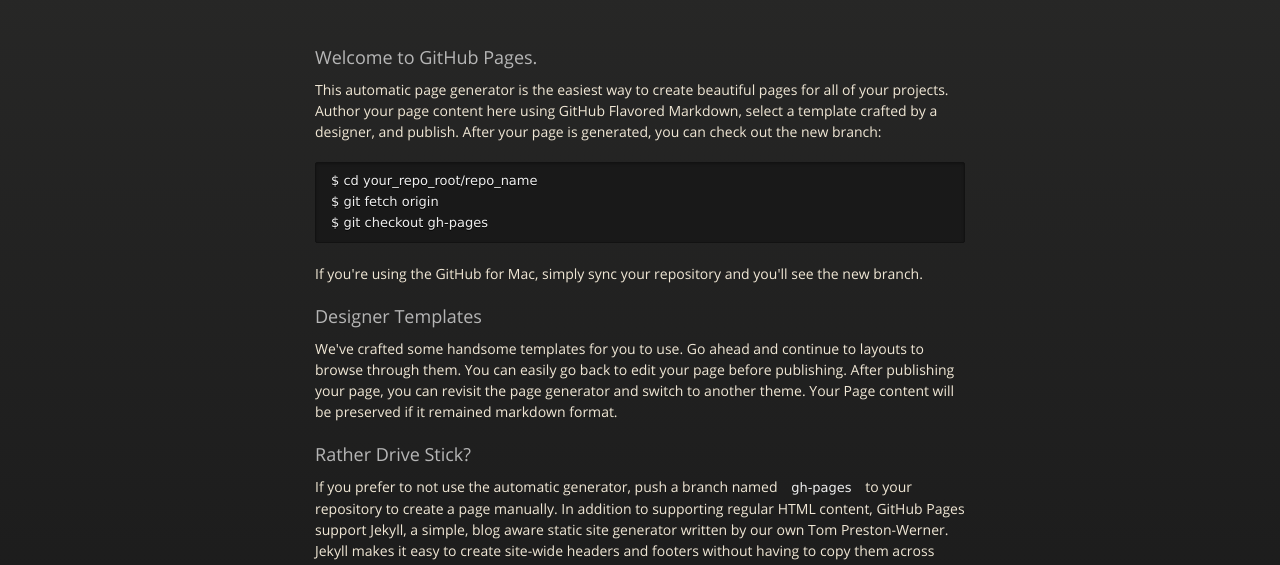
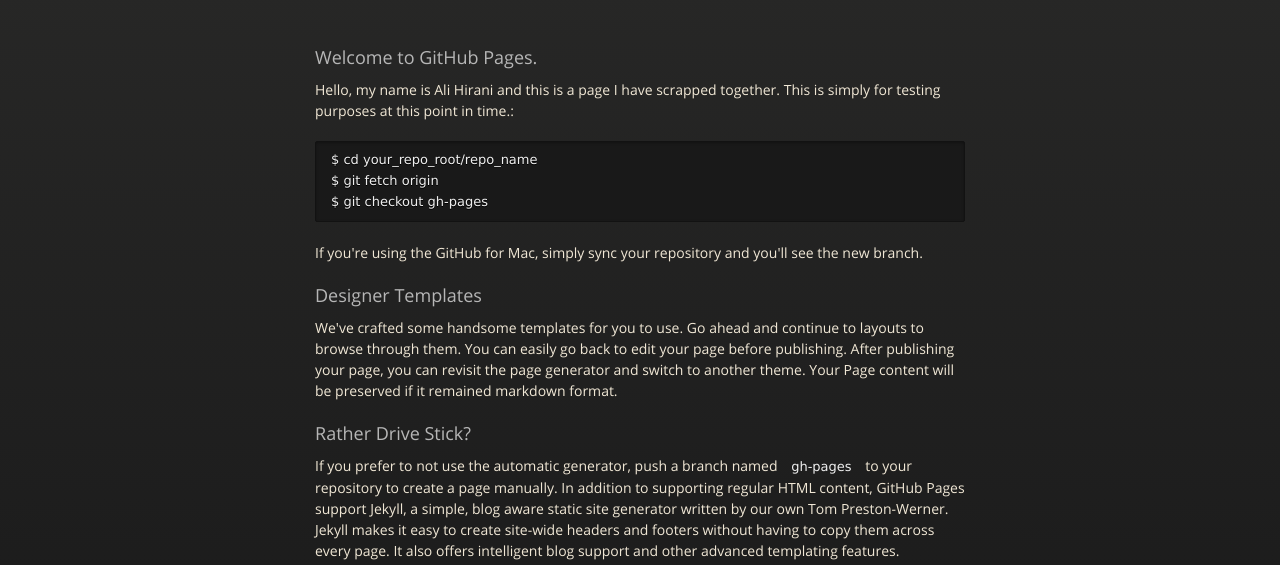
Before and after one commit to Ali-Hirani/mygithubpage, a plain HTML site: page index.html in a window 1280 px wide. Shown: the part 189-754 px from the top of the page. Drawn offline with nearby package versions, Linux system fonts and the light colour scheme.

Commit message:
Text Change

```diff
--- a/index.html
+++ b/index.html
@@ -41,7 +41,7 @@
         <h3>
 <a name="welcome-to-github-pages" class="anchor" href="#welcome-to-github-pages"><span class="octicon octicon-link"></span></a>Welcome to GitHub Pages.</h3>
 
-<p>This automatic page generator is the easiest way to create beautiful pages for all of your projects. Author your page content here using GitHub Flavored Markdown, select a template crafted by a designer, and publish. After your page is generated, you can check out the new branch:</p>
+<p>Hello, my name is Ali Hirani and this is a page I have scrapped together. This is simply for testing purposes at this point in time.:</p>
 
 <pre><code>$ cd your_repo_root/repo_name
 $ git fetch origin
```
